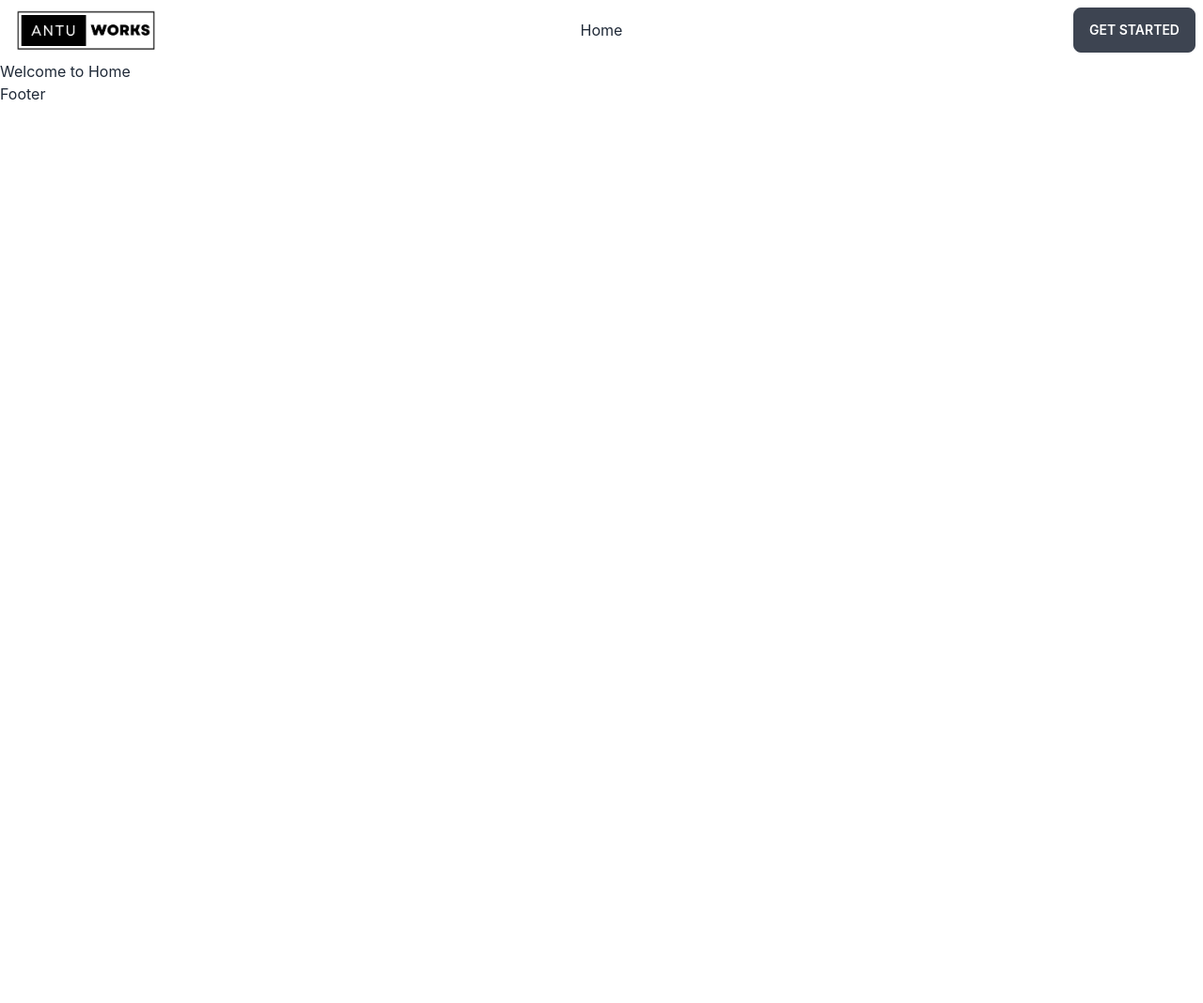
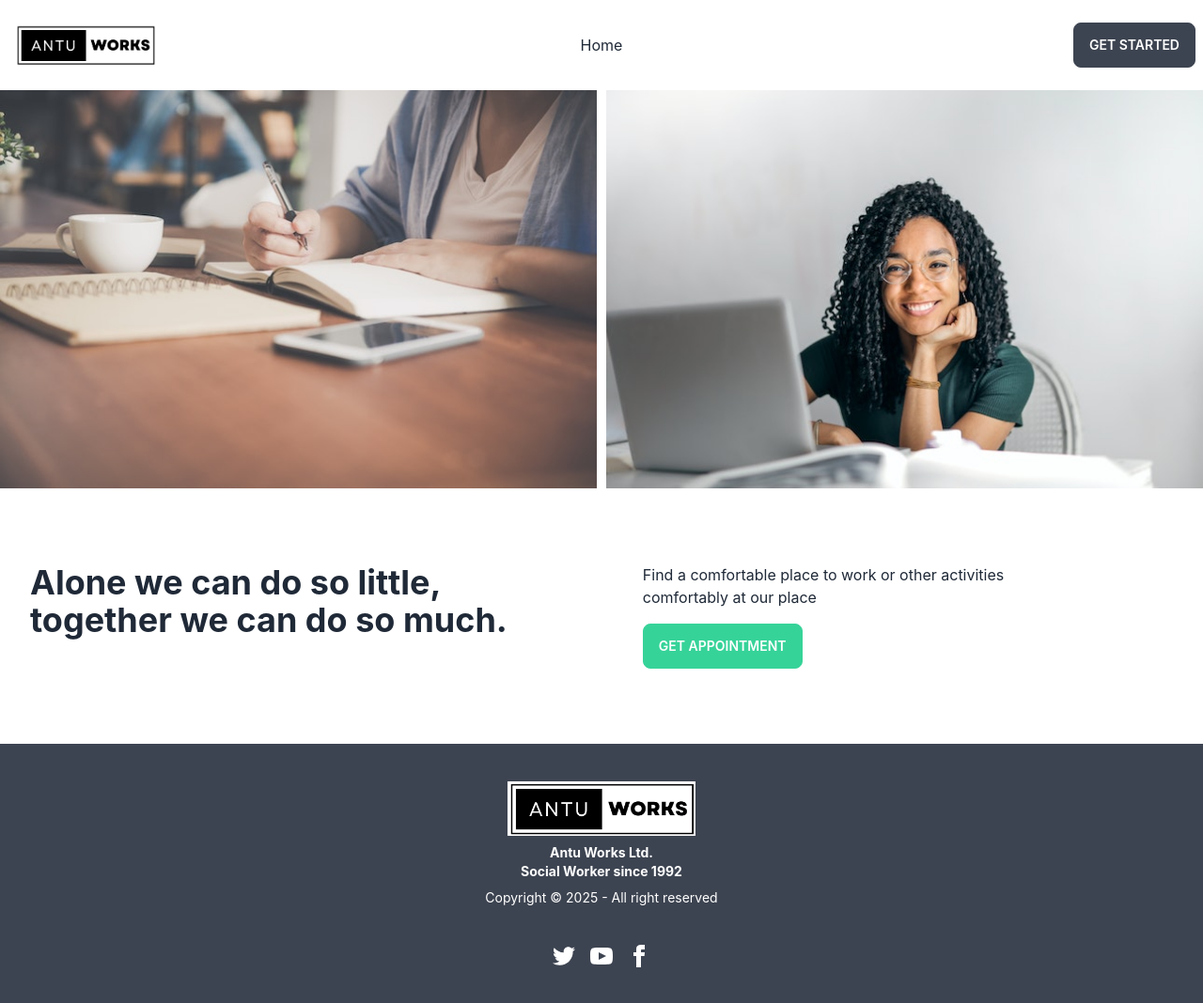
Before and after one commit to antudas22/antu-works-client, a React (Create React App) app: page / in a window 1280 px wide. Shown: the whole page at 94% size. Before the commit the page ends 800 px from the top, so only its background shows below. Built offline with nearby package versions, Linux system fonts and the light colour scheme.

Commit message:
banner and first unique section added

```diff
--- a/src/pages/Home/Home/Home.js
+++ b/src/pages/Home/Home/Home.js
@@ -1,9 +1,23 @@
 import React from 'react';
+import banner1 from '../../../assets/banner/banner1.jpg'
+import banner2 from '../../../assets/banner/banner2.jpg'
 
 const Home = () => {
     return (
         <div>
-            <h2>Welcome to Home</h2>
+            <div className='flex justify-between'>
+                <img width='635px' src={banner1} alt="" />
+                <img width='635px' src={banner2} alt="" />
+            </div>
+            <div className='flex my-20'>
+                <div className='ml-8'>
+                    <h1 className='text-4xl font-bold'>Alone we can do so little,<br/> together we can do so much.</h1>
+                </div>
+                <div className='ml-36'>
+                    <p className='mb-4'>Find a comfortable place to work or other activities<br/> comfortably at our place</p>
+                    <button className="btn btn-success text-white">Get Appointment</button>
+                </div>
+            </div>
         </div>
     );
 };
--- a/src/pages/Shared/Footer/Footer.js
+++ b/src/pages/Shared/Footer/Footer.js
@@ -1,10 +1,24 @@
 import React from 'react';
+import logo from '../../../assets/logo/logo.png'
 
 const Footer = () => {
     return (
-        <div>
-            <h2>Footer</h2>
-        </div>
+        <footer className="footer footer-center p-10 bg-neutral text-primary-content">
+  <div>
+    <img src={logo} alt="" width='200px' />
+    <p className="font-bold">
+      Antu Works Ltd. <br/>Social Worker since 1992
+    </p>
+    <p>Copyright © 2025 - All right reserved</p>
+  </div>
+  <div>
+    <div className="grid grid-flow-col gap-4">
+      <a><svg xmlns="http://www.w3.org/2000/svg" width="24" height="24" viewBox="0 0 24 24" className="fill-current"><path d="M24 4.557c-.883.392-1.832.656-2.828.775 1.017-.609 1.798-1.574 2.165-2.724-.951.564-2.005.974-3.127 1.195-.897-.957-2.178-1.555-3.594-1.555-3.179 0-5.515 2.966-4.797 6.045-4.091-.205-7.719-2.165-10.148-5.144-1.29 2.213-.669 5.108 1.523 6.574-.806-.026-1.566-.247-2.229-.616-.054 2.281 1.581 4.415 3.949 4.89-.693.188-1.452.232-2.224.084.626 1.956 2.444 3.379 4.6 3.419-2.07 1.623-4.678 2.348-7.29 2.04 2.179 1.397 4.768 2.212 7.548 2.212 9.142 0 14.307-7.721 13.995-14.646.962-.695 1.797-1.562 2.457-2.549z"></path></svg></a>
+      <a><svg xmlns="http://www.w3.org/2000/svg" width="24" height="24" viewBox="0 0 24 24" className="fill-current"><path d="M19.615 3.184c-3.604-.246-11.631-.245-15.23 0-3.897.266-4.356 2.62-4.385 8.816.029 6.185.484 8.549 4.385 8.816 3.6.245 11.626.246 15.23 0 3.897-.266 4.356-2.62 4.385-8.816-.029-6.185-.484-8.549-4.385-8.816zm-10.615 12.816v-8l8 3.993-8 4.007z"></path></svg></a>
+      <a><svg xmlns="http://www.w3.org/2000/svg" width="24" height="24" viewBox="0 0 24 24" className="fill-current"><path d="M9 8h-3v4h3v12h5v-12h3.642l.358-4h-4v-1.667c0-.955.192-1.333 1.115-1.333h2.885v-5h-3.808c-3.596 0-5.192 1.583-5.192 4.615v3.385z"></path></svg></a>
+    </div>
+  </div>
+</footer>
     );
 };
 
--- a/src/pages/Shared/Header/Header.js
+++ b/src/pages/Shared/Header/Header.js
@@ -9,7 +9,7 @@
     </>
 
     return (
-        <div className="navbar bg-base-100">
+        <div className="navbar bg-base-100 py-6">
   <div className="navbar-start">
     <div className="dropdown">
       <label tabIndex={0} className="btn btn-ghost lg:hidden">
@@ -20,7 +20,7 @@
       </ul>
     </div>
     <Link to='/' className='ml-2'>
-        <img src={logo} alt="" style={{width: '150px'}} />
+        <img src={logo} alt="" width='150px' />
     </Link>
   </div>
   <div className="navbar-center hidden lg:flex">
```
